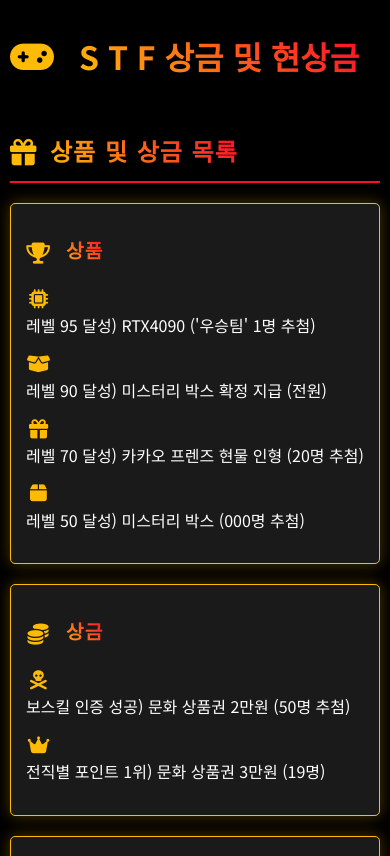
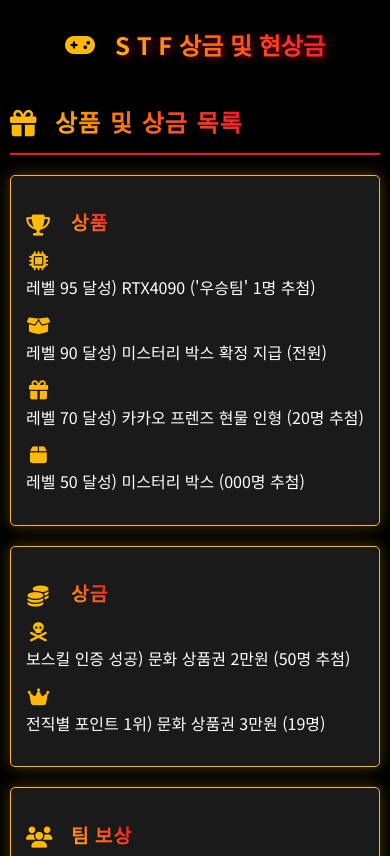
Before and after one commit to numsil/stf4, a plain HTML site: page index.html in a window 390 px wide. Shown: the top 856 px of the page. Drawn offline with Linux system fonts and the light colour scheme.

Commit message:
Update index.html

```diff
--- a/index.html
+++ b/index.html
@@ -21,9 +21,28 @@
             color: var(--text-color);
             background-color: var(--main-bg-color);
             margin: 0;
-            padding: 20px;
+            padding: 10px;
             min-height: 100%;
             box-sizing: border-box;
+        }
+        h1 {
+            font-size: 2.8em;
+            text-align: center;
+            margin-bottom: 40px;
+            display: flex;
+            justify-content: center;
+            align-items: center;
+            text-transform: uppercase;
+            flex-wrap: nowrap; /* 줄바꿈 방지 */
+            white-space: nowrap; /* 줄바꿈 방지 */
+        }
+        h1 .icon {
+            margin-right: 20px; /* 아이콘과 텍스트 사이의 간격 조정 */
+            font-size: 1em; /* 아이콘 크기를 텍스트에 맞춤 */
+            flex-shrink: 0; /* 아이콘 크기 유지 */
+        }
+        h1 .gradient-text {
+            filter: drop-shadow(2px 2px 4px rgba(253, 12, 44, 0.5));
         }
         h2, h3 {
             font-family: 'Orbitron', sans-serif;
@@ -39,17 +58,17 @@
             -webkit-text-fill-color: transparent;
             -moz-text-fill-color: transparent;
             text-fill-color: transparent;
-            font-weight: 900;
+            font-weight: 800;
+            margin-left: 5px;
         }
         h2 {
             font-size: 2em;
             border-bottom: 2px solid var(--secondary-color);
             padding-bottom: 10px;
-            margin-top: 50px;
             font-weight: 700;
         }
         h3 {
-            margin-bottom: 20px;
+            margin-bottom: 10px;
             font-family: 'Rajdhani', sans-serif;
             font-weight: 700;
             font-size: 1.5em;
@@ -138,6 +157,12 @@
             body {
                 padding: 15px;
             }
+            h1 {
+                font-size: 2em;
+            }
+            h1 .icon {
+                margin-right: 10px;
+            }
             h2 {
                 font-size: 1.8em;
             }
@@ -155,6 +180,12 @@
         @media (max-width: 480px) {
             body {
                 padding: 10px;
+            }
+            h1 {
+                font-size: 1.5em;
+            }
+            h1 .icon {
+                margin-right: 5px;
             }
             h2 {
                 font-size: 1.5em;
```
